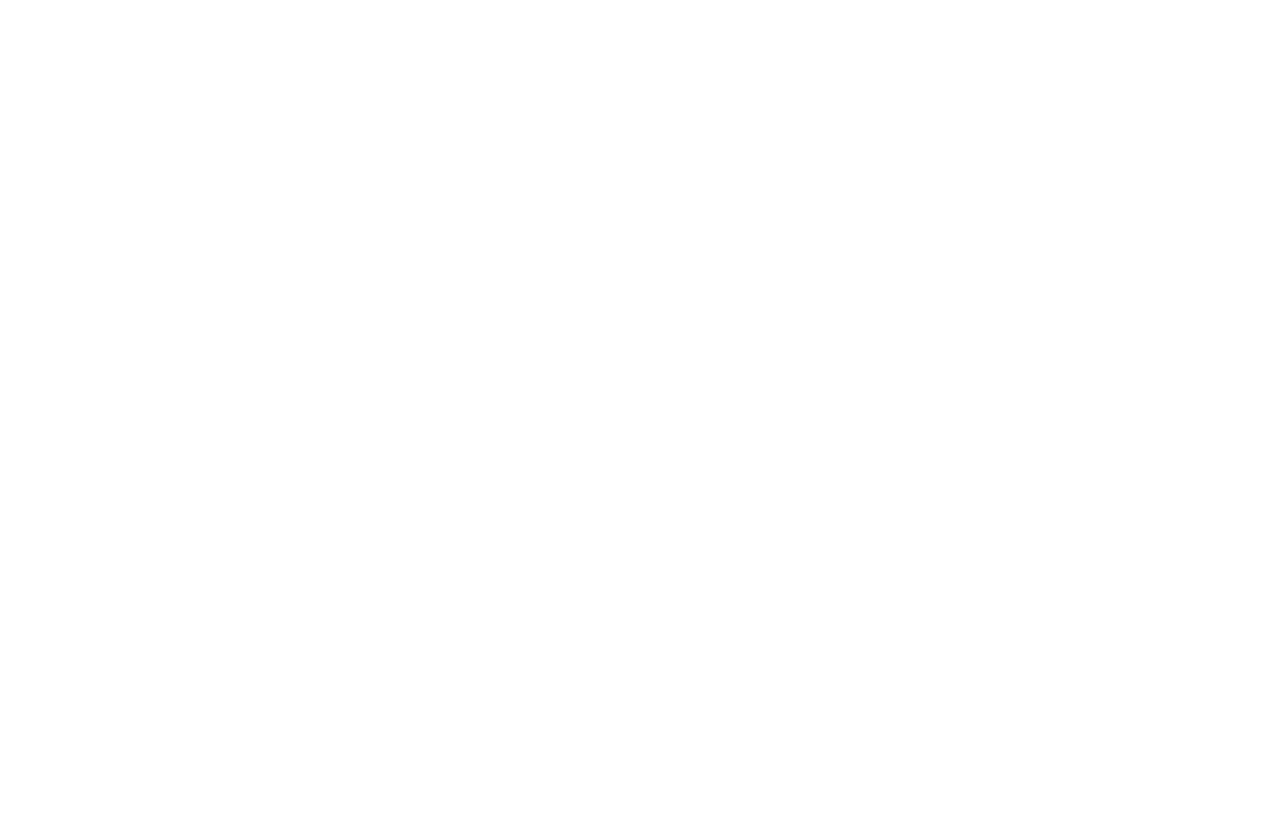
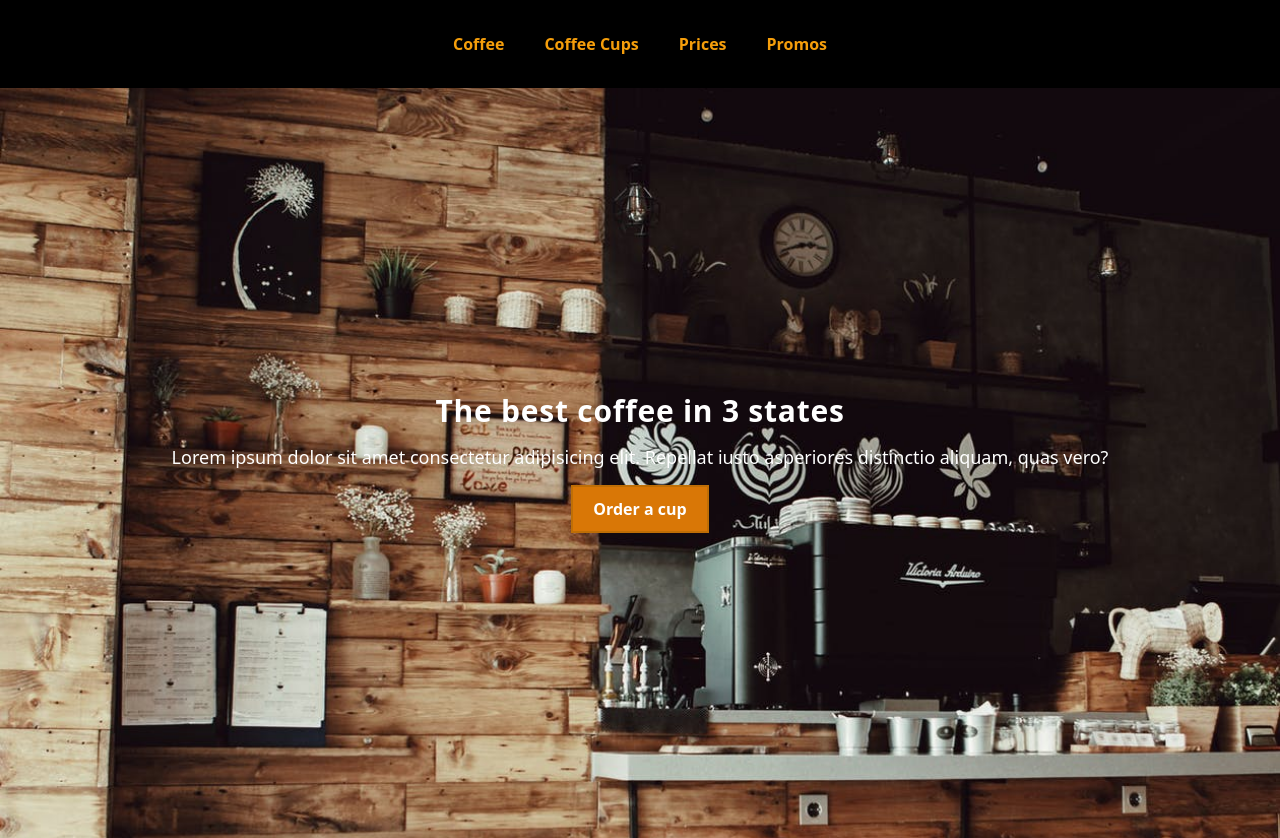
Before and after one commit to SankThomas/design-hub, a plain HTML site: page coffee/dist/index.html in a window 1280 px wide. Before the commit the page ends 800 px from the top, so only its background shows below. Drawn offline with nearby package versions, Linux system fonts and the light colour scheme.

Commit message:
rename stylesheet, add showcase

```diff
--- /dev/null
+++ b/coffee/dist/coffee-style.css
@@ -0,0 +1,23 @@
+.showcase {
+  background: url('./images/coffee-hero.jpeg') no-repeat right/cover;
+  height: 750px;
+}
+
+.showcase .overlay {
+  display: flex;
+  flex-direction: column;
+  align-items: center;
+  justify-content: center;
+  height: 750px;
+}
+
+.btn {
+  padding: 10px 20px;
+  border: 2px solid rgb(190, 110, 6);
+  transition: background-color 0.4s;
+}
+
+.btn:hover {
+  background-color: transparent;
+  color: rgb(190, 110, 6);
+}
--- a/coffee/dist/index.html
+++ b/coffee/dist/index.html
@@ -9,12 +9,69 @@
       name="keywords"
       content="Thomas Sankara Designs, Design Landing Page, Website Landing Page"
     />
-    <link rel="stylesheet" href="style.css" />
+    <link rel="stylesheet" href="coffee-style.css" />
     <link
       rel="stylesheet"
       href="https://cdnjs.cloudflare.com/ajax/libs/font-awesome/5.15.2/css/all.min.css"
     />
+    <link
+      rel="stylesheet"
+      href="https://cdnjs.cloudflare.com/ajax/libs/tailwindcss/2.0.2/tailwind.min.css"
+    />
     <title>Coffee House</title>
   </head>
-  <body></body>
+  <body>
+    <header class="flex items-center justify-center bg-black text-white">
+      <nav>
+        <ul class="flex">
+          <li>
+            <a
+              href="#"
+              class="block py-8 px-5 text-yellow-500 font-bold hover:bg-white"
+            >
+              Coffee
+            </a>
+          </li>
+          <li>
+            <a
+              href="#"
+              class="block py-8 px-5 text-yellow-500 font-bold hover:bg-white"
+            >
+              Coffee Cups
+            </a>
+          </li>
+          <li>
+            <a
+              href="#"
+              class="block py-8 px-5 text-yellow-500 font-bold hover:bg-white"
+            >
+              Prices
+            </a>
+          </li>
+          <li>
+            <a
+              href="#"
+              class="block py-8 px-5 text-yellow-500 font-bold hover:bg-white"
+            >
+              Promos
+            </a>
+          </li>
+        </ul>
+      </nav>
+    </header>
+
+    <!-- Showcase -->
+    <section class="showcase">
+      <div class="overlay text-white text-center px-10">
+        <h1 class="text-3xl mb-4 font-bold tracking-wide">
+          The best coffee in 3 states
+        </h1>
+        <p class="leading-6 text-lg mb-4">
+          Lorem ipsum dolor sit amet consectetur adipisicing elit. Repellat
+          iusto asperiores distinctio aliquam, quas vero?
+        </p>
+        <button class="btn bg-yellow-600 font-bold">Order a cup</button>
+      </div>
+    </section>
+  </body>
 </html>
```
Also changed, not shown: coffee/dist/style.css (deleted).
